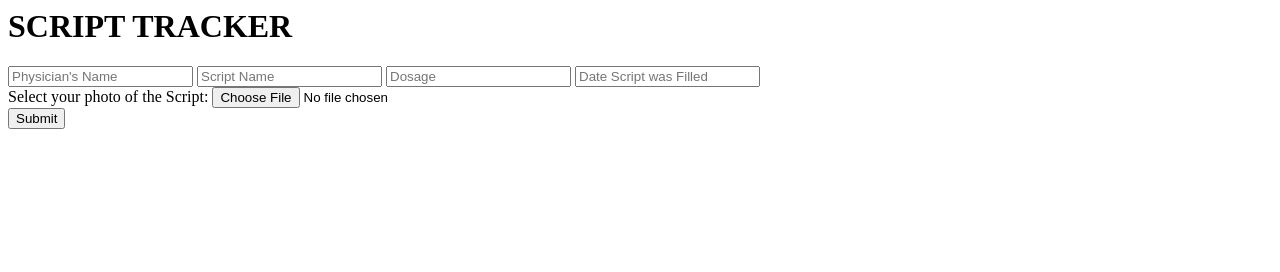
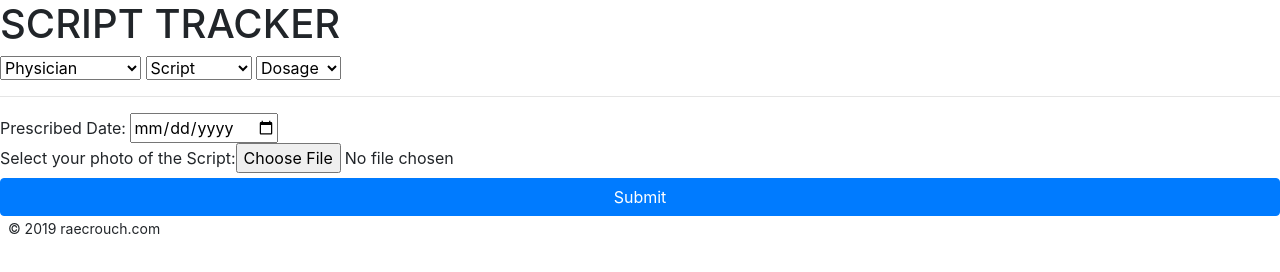
Before and after one commit to 82rae/dadmed, a plain HTML site: page index.html in a window 1280 px wide. Drawn offline with nearby package versions, Linux system fonts and the light colour scheme.

Commit message:
Update index.html

```diff
--- a/index.html
+++ b/index.html
@@ -1,9 +1,60 @@
-<link rel="stylesheet" href="form.css" type="text/css">
+
+<!DOCTYPE html>
+<html>
+  <head>
+    <meta charset="UTF-8">
+    <title>Script Tracker</title>
+<link rel="stylesheet" href="css/form.css" type="text/css">
+<link rel="stylesheet" href="https://stackpath.bootstrapcdn.com/bootstrap/4.1.3/css/bootstrap.min.css" integrity="sha384-MCw98/SFnGE8fJT3GXwEOngsV7Zt27NXFoaoApmYm81iuXoPkFOJwJ8ERdknLPMO" crossorigin="anonymous">
+<link rel="shortcut icon" type="image/x-icon" href="https://raecrouch.com/raer.ico">
+
+<script src="https://stackpath.bootstrapcdn.com/bootstrap/4.1.3/js/bootstrap.min.js" integrity="sha384-ChfqqxuZUCnJSK3+MXmPNIyE6ZbWh2IMqE241rYiqJxyMiZ6OW/JmZQ5stwEULTy" crossorigin="anonymous"></script>
+
+  </head>
+  <body>
+
+
+
 <div class="body-content">
 <div class="module">
 <h1>SCRIPT TRACKER</h1>
 
-<input name="physician" required="" type="text" placeholder="Physician's Name" /> <input name="script" required="" type="text" placeholder="Script Name" /> <input name="dosage" required="" type="text" placeholder="Dosage" /> <input name="date_filled" required="" type="text" placeholder="Date Script was Filled" />
+
+
+<select name="physician" class="rae" required="" type="text" placeholder="Physician" />
+<option value="" class="rae">Physician</option>
+  <option value="Dr 1">Dr Yap</option>
+  <option value="Dr 2">Physician2</option>
+  <option value="Dr 3">Physician3</option>
+  <option value="Other Dr">Other Physician</option> </select>
+
+<select name="script" class="rae" required="" type="text" placeholder="Script" />
+<option value="" class="rae">Script</option>
+  <option value="1">Script1</option>
+  <option value="2">Script2</option>
+  <option value="3">Script3</option>
+  <option value="4">New Script</option> </select>
+
+<select name="dosage" class="rae" required="" type="text" placeholder="Dosage" />
+<option value="dosage" class="rae">Dosage</option>
+  <option value="30">30 Days</option>
+  <option value="60">60 Days</option>
+  <option value="90">90 Days</option> </select>
+<hr>
+
+<form action="/action_page.php">
+  Prescribed Date:
+  <input type="date" name="filled">
+</form>
+
 <div class="photo"><label>Select your photo of the Script: </label><input accept="image/*" name="photo" required="" type="file" /></div>
 <input class="btn btn-block btn-primary" name="submit" type="submit" value="Submit" /></div>
-</div>
+
+
+<footer>
+        <span style="font-size: 14px;">&nbsp  &copy; 2019 raecrouch.com</span>
+    </footer>
+
+
+ </body>
+</html>
```
